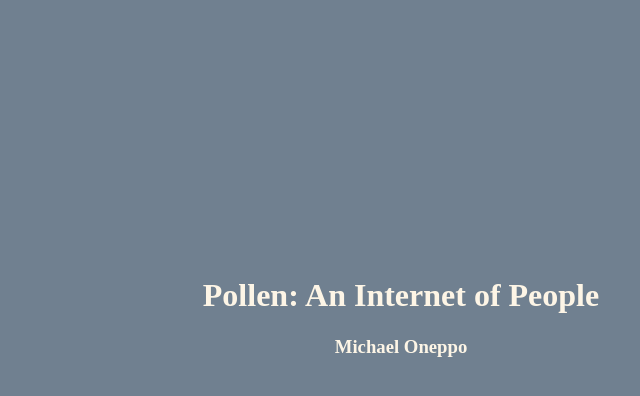
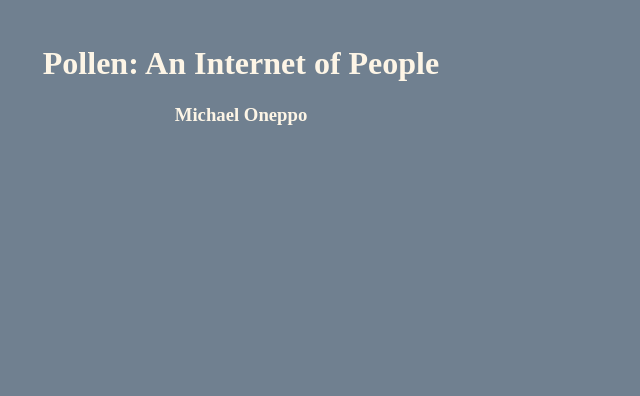
Before and after one commit to moneppo/thesis, a website: page presentation.html in a window 1280 px wide. Shown: the top 396 px of the page, without its empty margins (239-879 px from the left). Drawn offline with nearby package versions, Linux system fonts and the light colour scheme.

Commit message:
Update presentation.html

```diff
--- a/presentation.html
+++ b/presentation.html
@@ -7,15 +7,16 @@
 				position: relative;
 				margin: 0 0;
 				background-color: slategrey;
-				text-align: center;
 			}
 
 			.slide {
-				margin-top: 20%;
+				transform: translate(25%, 30%);
 				width: 50%;
+				position: absolute;
 				color: oldlace;
 				font-family: "Avenir Next";
-				display: inline-block;
+				display: block;
+				position: relative;
 				transition: opacity .7s ease-in-out;
 				text-align: center;
 			}
```
